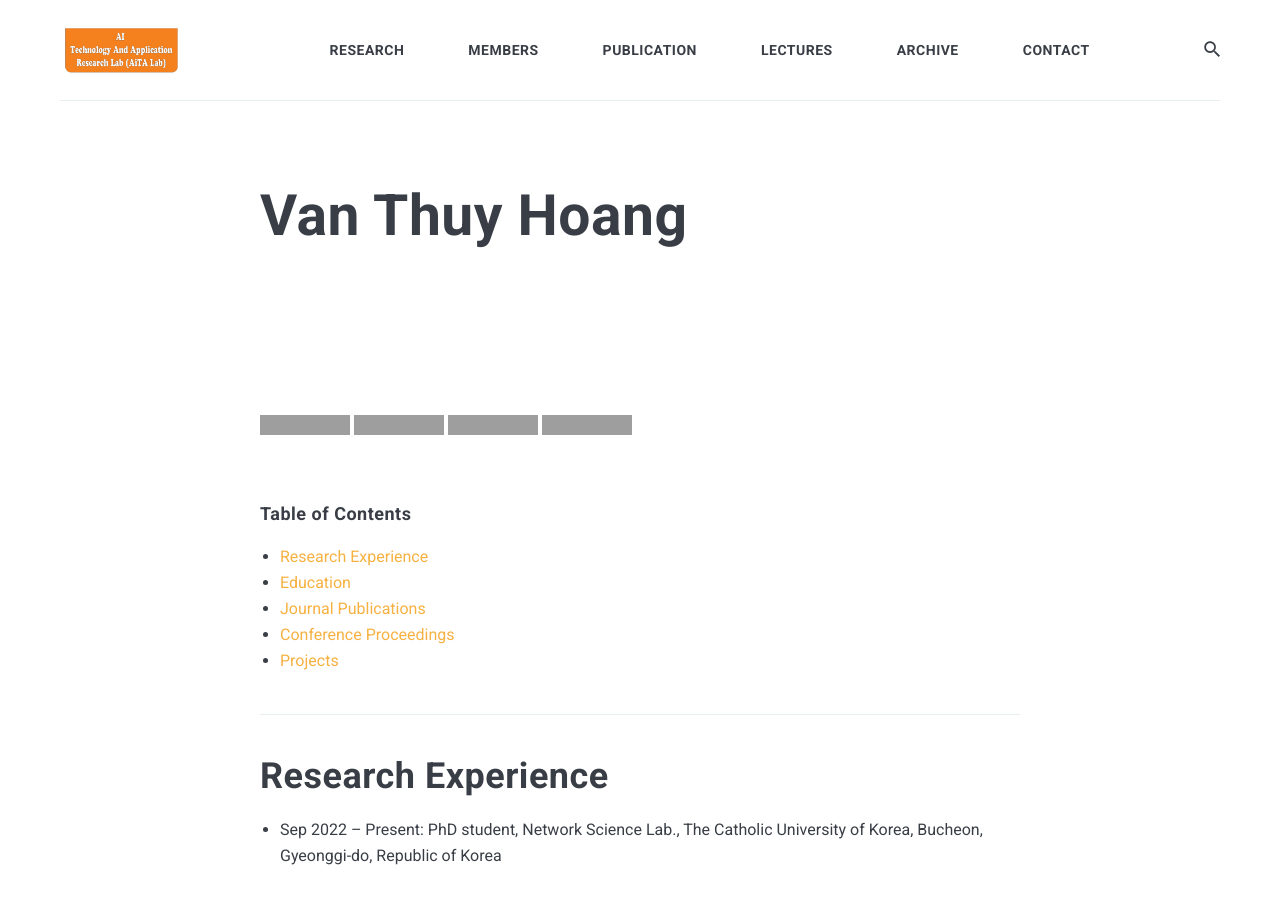
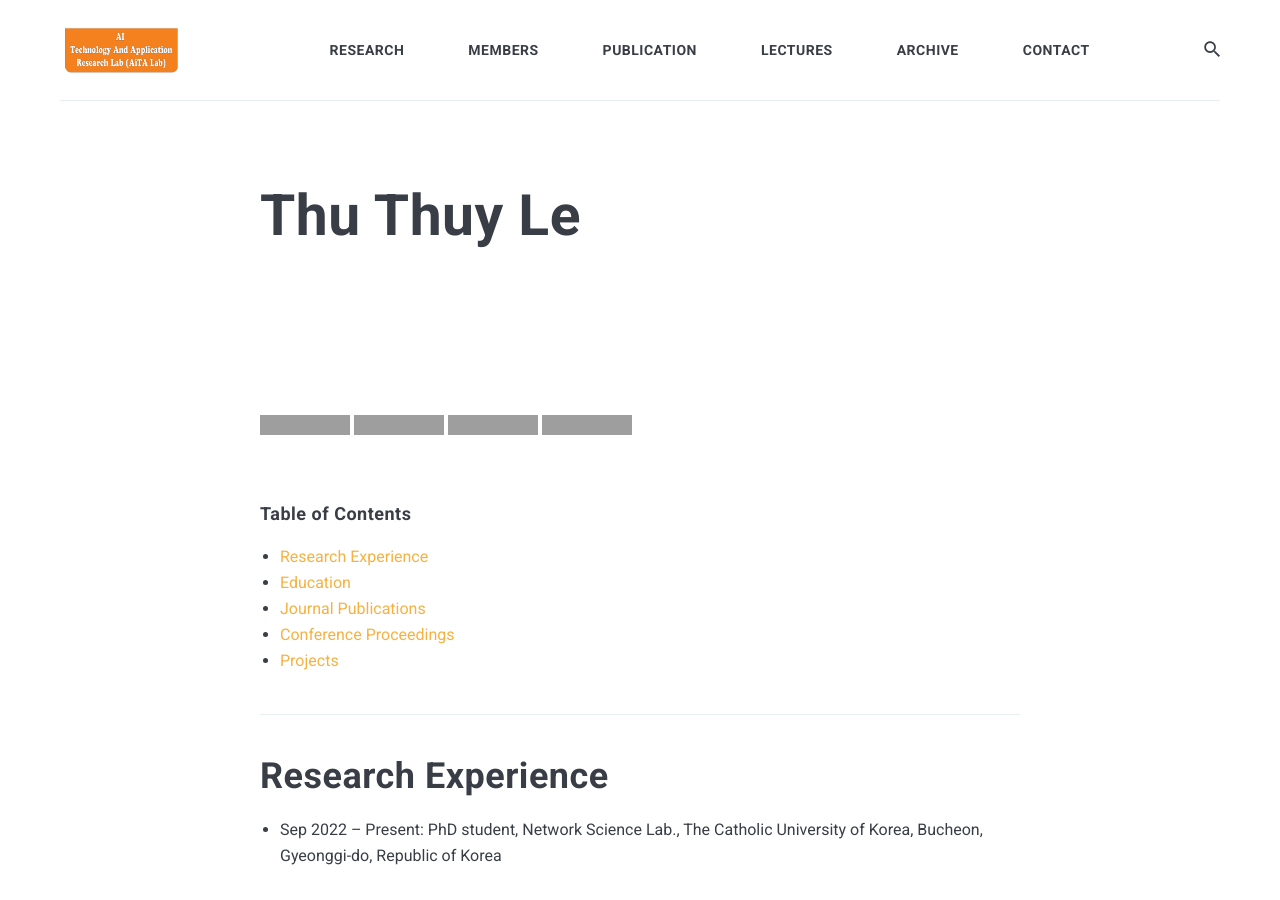
Before and after one commit to aita-lab-dev/aita-lab-dev.github.io, a Jekyll site: the page built from _pages/99-thuy.md, in a window 1280 px wide and 900 px high, cut to the strip 0-900 px from the top of the window. Built offline with Jekyll 4.4.1, drawn with Linux system fonts in a browser that asks for light colours; nearby versions of some CDN libraries; grey boxes are pictures that could not be loaded.

```diff
--- a/_pages/99-thuy.md
+++ b/_pages/99-thuy.md
@@ -1,9 +1,9 @@
 ---
 layout: page
-title: "Van Thuy Hoang"
-permalink: /member/hoangvanthuy90
+title: "Thu Thuy Le"
+permalink: /member/ltthuy
 image:
-description: Curriculum vitae of Van Thuy Hoang
+description: Curriculum vitae of Thu Thuy Le
 ---
 
 [![DBLP](https://img.shields.io/badge/DBLP-004F9F?style=flat-square&logo=dblp)](https://dblp.org/pid/291/1059.html)
```
Also changed, not shown: _pages/99-dnmduc.md (+2 -2 lines), images/DucDang_KHU.jpg (added).
